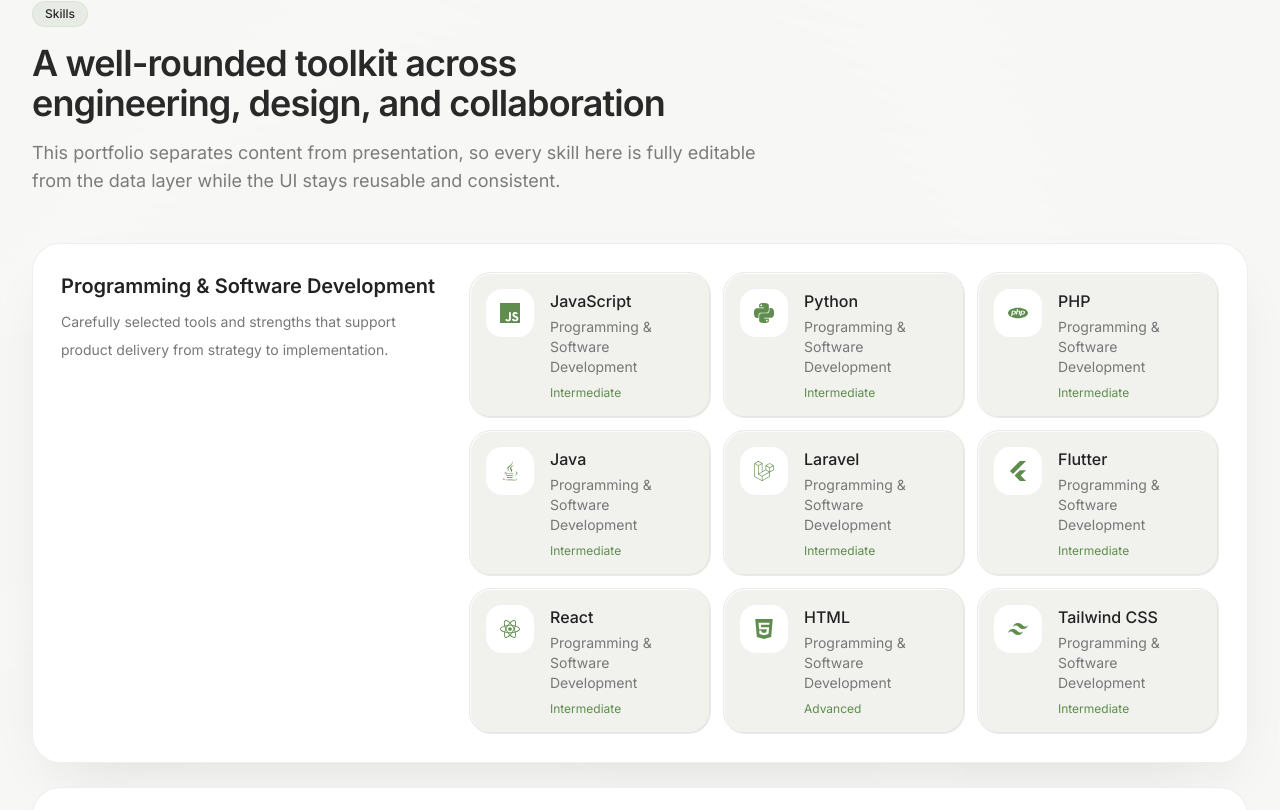
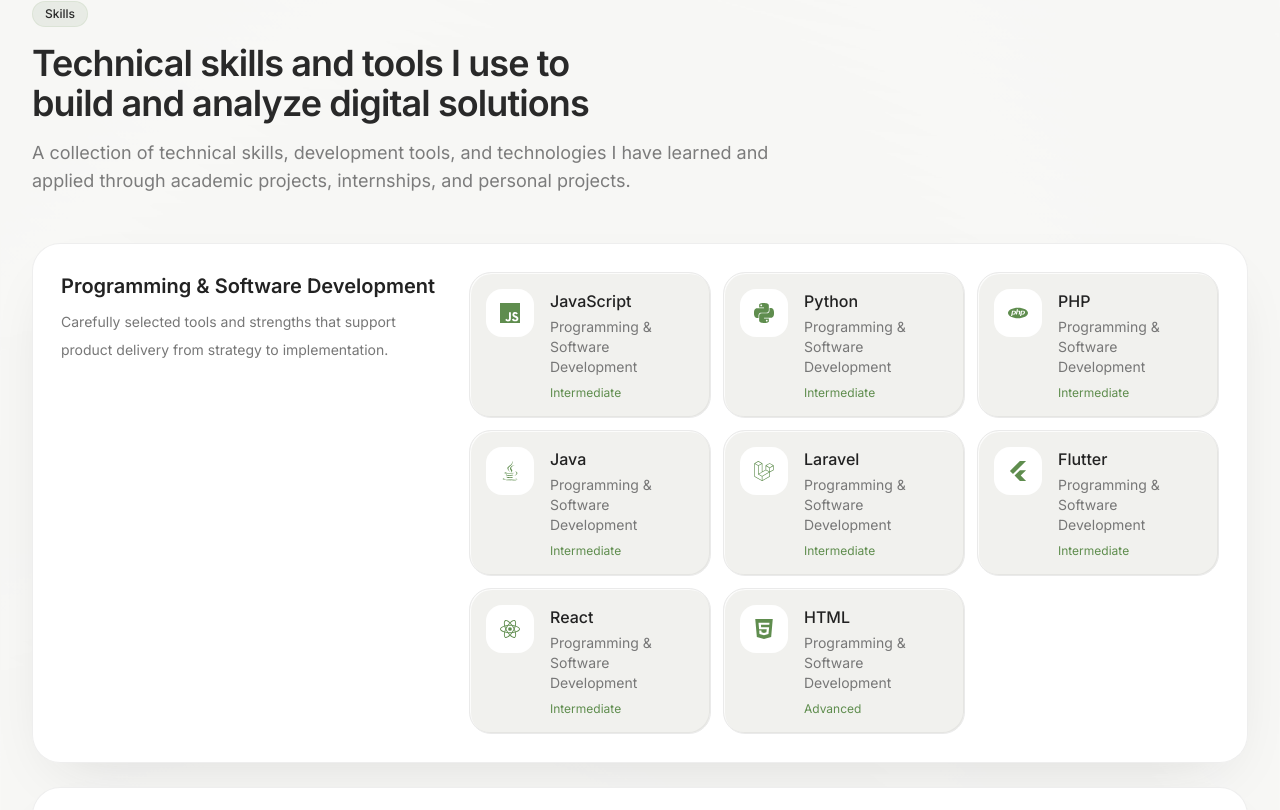
Before and after one commit to bilahf/portoofolio, a Next.js app: page / in a window 1280 px wide. Shown: the part 1170-1980 px from the top of the page. Built offline with nearby package versions, Linux system fonts and the light colour scheme.

Commit message:
rev fix 1

```diff
--- a/components/sections/skills-section.tsx
+++ b/components/sections/skills-section.tsx
@@ -14,8 +14,8 @@
         <Reveal>
           <SectionHeading
             eyebrow="Skills"
-            title="A well-rounded toolkit across engineering, design, and collaboration"
-            description="This portfolio separates content from presentation, so every skill here is fully editable from the data layer while the UI stays reusable and consistent."
+            title="Technical skills and tools I use to build and analyze digital solutions"
+            description="A collection of technical skills, development tools, and technologies I have learned and applied through academic projects, internships, and personal projects."
           />
         </Reveal>
 
--- a/data/skills.ts
+++ b/data/skills.ts
@@ -85,12 +85,7 @@
     icon: SiHtml5,
     proficiency: "Advanced",
   },
-  {
-    name: "Tailwind CSS",
-    category: "Programming & Software Development",
-    icon: SiTailwindcss,
-    proficiency: "Intermediate",
-  },
+
 
   // ==========================================
   // AI & AUTOMATION
@@ -153,12 +148,7 @@
     icon: SiMysql,
     proficiency: "Intermediate",
   },
-  {
-    name: "PostgreSQL",
-    category: "Data & Database",
-    icon: SiPostgresql,
-    proficiency: "Intermediate",
-  },
+
   {
     name: "Firebase",
     category: "Data & Database",
```
